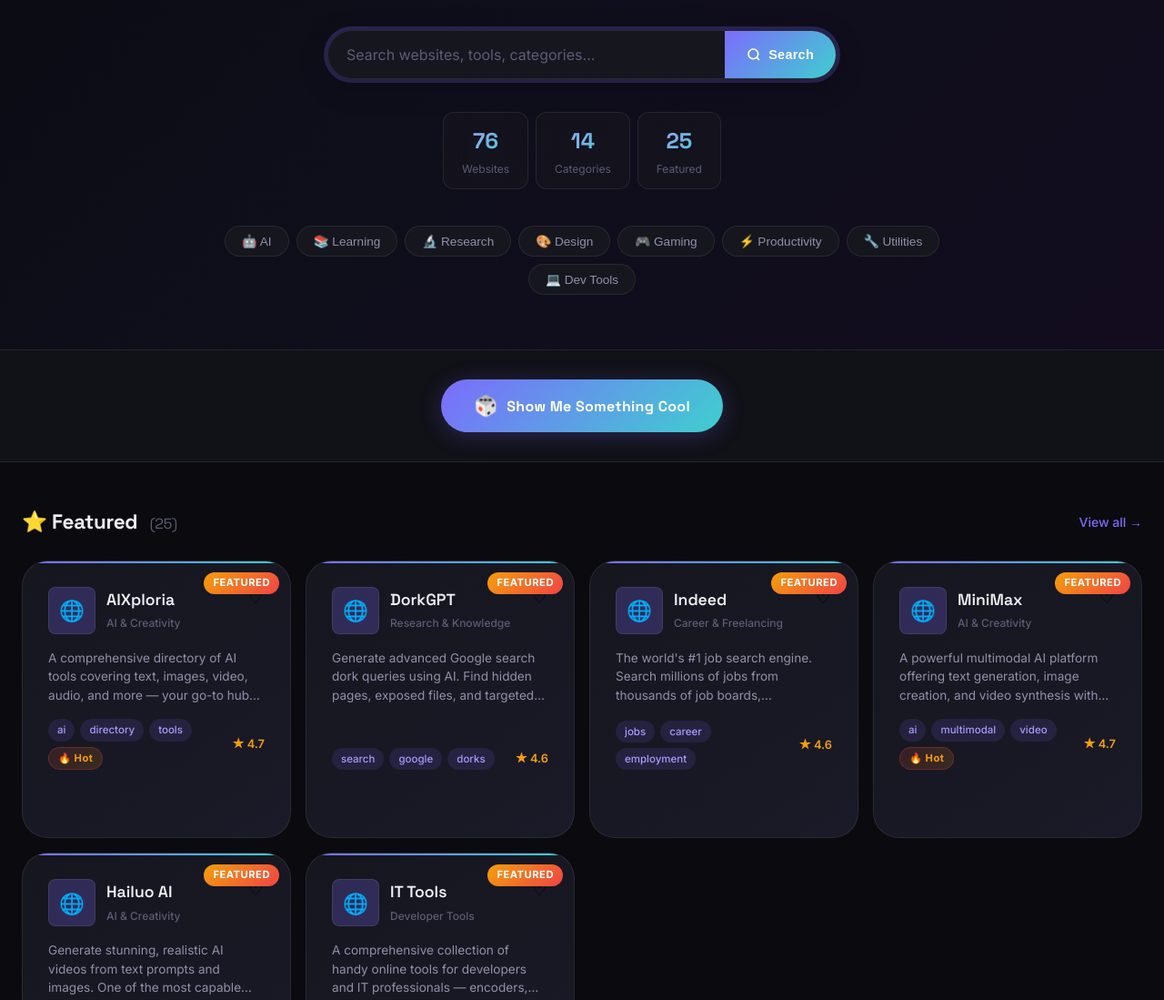
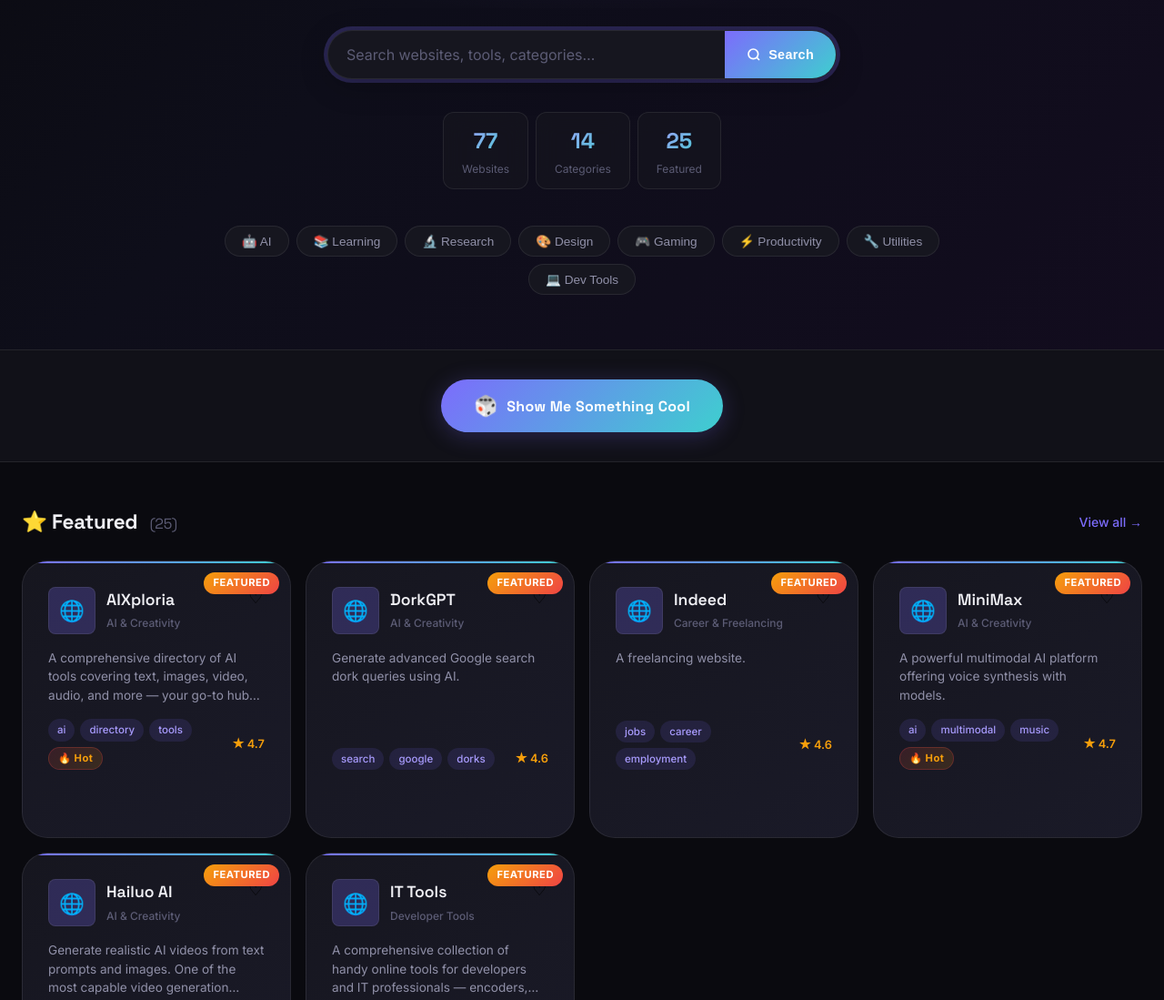
Before and after one commit to AnythingHub/Anythinghub, a plain HTML site: page index.html in a window 1280 px wide. Shown: the part 420-1519 px from the top of the page at 91% size. Drawn offline with Linux system fonts and the light colour scheme.

Commit message:
Update index.html

```diff
--- a/index.html
+++ b/index.html
@@ -1298,35 +1298,35 @@
   {name:"AllGPT",url:"https://allgpt.com/app/billing",description:"Access multiple GPT models and AI chat interfaces from a single unified platform. Compare responses and find the best AI for your task.",category:"AI & Creativity",tags:["ai","gpt","chatbot","aggregator"],featured:false,rating:4.1,dateAdded:"2024-12-10"},
    {name:"AI Chief",url:"https://aichief.com/",description:"Access multiple GPT models and AI chat interfaces from a single unified platform. Compare responses and find the best AI for your task.",category:"AI & Creativity",tags:["ai","gpt","chatbot","aggregator"],featured:false,rating:4.1,dateAdded:"2026-06-14"},
   {name:"VidBox",url:"https://vidbox.dev/",description:"for seeing movies, series, and anything just for free.",category:"Entertainment",tags:["video","tools","browser","Entertainment"],featured:false,rating:4.3,dateAdded:"2024-11-15"},
-  {name:"AnkerGames",url:"https://ankergames.net/",description:"A curated collection of fun, free browser games. Play action, puzzle, strategy, and adventure games download needed.",category:"Gaming",tags:["games","browser","free","fun"],featured:false,rating:4.4,dateAdded:"2024-10-30"},
-  {name:"A Descargar",url:"https://adescargar.net/",description:"A Spanish-language platform offering free downloads of software, apps, and digital tools for Windows, Mac, and Android.",category:"Utilities",tags:["downloads","software","free","apps"],featured:false,rating:3.9,dateAdded:"2024-10-22"},
-  {name:"DorkGPT",url:"https://www.dorkgpt.com/",description:"Generate advanced Google search dork queries using AI. Find hidden pages, exposed files, and targeted information with precision search syntax.",category:"Research & Knowledge",tags:["search","google","dorks","research","ai"],featured:true,rating:4.6,dateAdded:"2024-12-08"},
+  {name:"AnkerGames",url:"https://ankergames.net/",description:"A curated collection of fun games. Play action, puzzle, strategy, and adventure games download needed.",category:"Gaming",tags:["games","browser","free","fun"],featured:false,rating:4.4,dateAdded:"2024-10-30"},
+  {name:"A Descargar",url:"https://adescargar.net/",description:"A platform offering free downloads of software, apps for Windows, Mac, and Android.",category:"Utilities",tags:["downloads","software","free","apps"],featured:false,rating:3.9,dateAdded:"2024-10-22"},
+  {name:"DorkGPT",url:"https://www.dorkgpt.com/",description:"Generate advanced Google search dork queries using AI.",category:"AI & Creativity",tags:["search","google","dorks","research","ai"],featured:true,rating:4.6,dateAdded:"2024-12-08"},
   {name:"PeoplePerHour",url:"https://www.peopleperhour.com/",description:"A freelance marketplace connecting businesses with expert designers, developers, writers, and marketers. Post projects or find work globally.",category:"Career & Freelancing",tags:["freelance","jobs","marketplace","remote"],featured:false,rating:4.3,dateAdded:"2024-09-15"},
-  {name:"Indeed",url:"https://www.indeed.com/",description:"The world's #1 job search engine. Search millions of jobs from thousands of job boards, newspapers, classifieds, and company websites.",category:"Career & Freelancing",tags:["jobs","career","employment","hiring"],featured:true,rating:4.6,dateAdded:"2024-08-01"},
+  {name:"Indeed",url:"https://www.indeed.com/",description:"A freelancing website.",category:"Career & Freelancing",tags:["jobs","career","employment","hiring"],featured:true,rating:4.6,dateAdded:"2024-08-01"},
   {name:"Wethrift",url:"https://www.wethrift.com/",description:"Find the best coupon codes, promo deals, and discount offers across thousands of online stores. Save money on every online purchase.",category:"Utilities",tags:["coupons","deals","shopping","discounts"],featured:false,rating:4.2,dateAdded:"2024-09-10"},
-  {name:"MiniMax",url:"https://www.minimax.io/",description:"A powerful multimodal AI platform offering text generation, image creation, and video synthesis with state-of-the-art models.",category:"AI & Creativity",tags:["ai","multimodal","video","image","text"],featured:true,rating:4.7,dateAdded:"2024-12-12"},
-  {name:"Hailuo AI",url:"https://hailuoai.video/",description:"Generate stunning, realistic AI videos from text prompts and images. One of the most capable video generation platforms available.",category:"AI & Creativity",tags:["ai","video","generation","creative"],featured:true,rating:4.8,dateAdded:"2024-12-15"},
+  {name:"MiniMax",url:"https://www.minimax.io/",description:"A powerful multimodal AI platform offering voice synthesis with models.",category:"AI & Creativity",tags:["ai","multimodal","music","image","text"],featured:true,rating:4.7,dateAdded:"2024-12-12"},
+  {name:"Hailuo AI",url:"https://hailuoai.video/",description:"Generate realistic AI videos from text prompts and images. One of the most capable video generation platforms available.",category:"AI & Creativity",tags:["ai","video","generation","creative"],featured:true,rating:4.8,dateAdded:"2024-12-15"},
   {name:"IT Tools",url:"https://it-tools.tech/",description:"A comprehensive collection of handy online tools for developers and IT professionals — encoders, formatters, generators, converters, and more.",category:"Developer Tools",tags:["tools","developer","utilities","encode","format"],featured:true,rating:4.9,dateAdded:"2024-11-01"},
-  {name:"AutoDraw",url:"https://autodraw.com/",description:"Google's AI drawing tool that turns rough sketches into clean illustrations by predicting what you're trying to draw in real time.",category:"Design & Creative Tools",tags:["drawing","ai","google","art","sketching"],featured:false,rating:4.4,dateAdded:"2024-10-05"},
+  {name:"AutoDraw",url:"https://autodraw.com/",description:"A drawing website for fun",category:"Design & Creative Tools",tags:["drawing","ai","art","sketching"],featured:false,rating:4.4,dateAdded:"2024-10-05"},
   {name:"GeoFS",url:"https://www.geo-fs.com/",description:"A free browser-based flight simulator with real satellite imagery. Fly anywhere in the world without installing anything.",category:"Gaming",tags:["flight","simulator","browser","free","3d"],featured:false,rating:4.5,dateAdded:"2024-09-25"},
   {name:"Musicca",url:"https://www.musicca.com/",description:"Free music theory tools and ear training exercises. Practice scales, chords, intervals, and rhythm with interactive lessons.",category:"Music",tags:["music","theory","ear training","learn","free"],featured:false,rating:4.3,dateAdded:"2024-10-18"},
   {name:"Perler Beads Designer",url:"https://perlerbeads.net/designer",description:"Design custom perler bead patterns online. Create pixel art templates that you can then recreate with physical craft beads.",category:"Design & Creative Tools",tags:["craft","pixel art","design","beads","diy"],featured:false,rating:4.1,dateAdded:"2024-11-05"},
   {name:"Learn Anything",url:"https://learn-anything.xyz/",description:"An open-source knowledge graph for learning anything. Discover curated learning paths, resources, and communities for any skill or topic.",category:"Learning & Education",tags:["learning","knowledge","open source","paths","skills"],featured:true,rating:4.7,dateAdded:"2024-10-10"},
-  {name:"Electude Simulator",url:"https://simulator.electude.com/simulator",description:"Interactive automotive electrical simulator for mechanics and students. Practice troubleshooting electrical circuits virtually.",category:"Learning & Education",tags:["automotive","simulator","electrical","education","mechanic"],featured:false,rating:4.4,dateAdded:"2024-11-12"},
-  {name:"Bullrock Fitness",url:"https://bullrockfitness.com/",description:"A fitness platform offering structured workout programs, exercise guides, nutrition tips, and progress tracking for all fitness levels.",category:"Fitness",tags:["fitness","workout","health","programs","nutrition"],featured:false,rating:4.2,dateAdded:"2024-10-28"},
+  {name:"Electude Simulator",url:"https://simulator.electude.com/simulator",description:"Interactive automotive electrical simulator for mechanics and students. Practice troubleshooting electrical circuits IN CARS virtually.",category:"Learning & Education",tags:["automotive","simulator","electrical","education","mechanic"],featured:false,rating:4.4,dateAdded:"2024-11-12"},
+  {name:"Bullrock Fitness",url:"https://bullrockfitness.com/",description:"A fitness platform offering various products",category:"Fitness",tags:["fitness","workout","health","programs","nutrition"],featured:false,rating:4.2,dateAdded:"2024-10-28"},
   {name:"CroxyProxy",url:"https://www.croxyproxy.com/",description:"A free web proxy service that lets you browse websites anonymously and access geo-restricted content from any location.",category:"Utilities",tags:["proxy","vpn","privacy","anonymity","bypass"],featured:false,rating:4.0,dateAdded:"2024-09-08"},
   {name:"QuenQ",url:"https://quenq.com/",description:"Game directly on browser",category:"Gaming",tags:["ai","research","qa","answers","knowledge"],featured:false,rating:4.2,dateAdded:"2024-12-03"},
-  {name:"Gamma",url:"https://gamma.app/create/",description:"AI-powered presentation and document creator. Generate beautiful slides, docs, and webpages in seconds with just a text prompt.",category:"AI & Creativity",tags:["presentation","ai","slides","documents","design"],featured:true,rating:4.8,dateAdded:"2024-11-20"},
+  {name:"Gamma",url:"https://gamma.app/create/",description:"AI-powered step by step guide with text prompt.",category:"AI & Creativity",tags:["presentation","ai","slides","documents","design"],featured:true,rating:4.8,dateAdded:"2024-11-20"},
   {name:"TextLab",url:"https://textlab.javii.tools/",description:"A collection of text manipulation tools for developers and writers. Transform, clean, convert, and analyze text with ease.",category:"Developer Tools",tags:["text","tools","developer","utilities","manipulate"],featured:false,rating:4.0,dateAdded:"2024-11-08"},
-  {name:"ModsNation",url:"https://www.modsnation.com/",description:"A community-driven platform for game mods. Discover, download, and share mods for popular games across all platforms.",category:"Gaming",tags:["mods","games","community","download","gaming"],featured:false,rating:4.3,dateAdded:"2024-10-14"},
+  {name:"ModsNation",url:"https://www.modsnation.com/",description:"AI power 3d car configurator.",category:"Productivity",tags:["mods","games","community","download","gaming"],featured:false,rating:4.3,dateAdded:"2024-10-14"},
   {name:"LeoLabs Threat Assessment",url:"https://leolabs.space/threat-assessment/",description:"Real-time space debris and satellite collision threat assessment. Monitor objects in low Earth orbit and assess conjunction risks.",category:"Science",tags:["space","satellites","debris","science","real-time"],featured:true,rating:4.8,dateAdded:"2024-12-01"},
   {name:"Coddy",url:"https://coddy.tech/",description:"Learn programming through interactive challenges and bite-sized coding exercises. Master languages like Python, JavaScript, and more.",category:"Learning & Education",tags:["coding","learn","programming","challenges","interactive"],featured:false,rating:4.5,dateAdded:"2024-11-15"},
-  {name:"JavaLab",url:"https://javalab.org/en/",description:"Interactive Java-based science and math simulations. Explore physics, chemistry, biology, and math through hands-on virtual experiments.",category:"Science",tags:["java","science","simulations","physics","math","education"],featured:false,rating:4.6,dateAdded:"2024-10-20"},
+  {name:"JavaLab",url:"https://javalab.org/en/",description:"Simulations, Probeware, Coding",category:"Research & Knowledge",tags:["java","science","simulations","physics","math","education"],featured:false,rating:4.6,dateAdded:"2024-10-20"},
   {name:"CADMapper",url:"https://cadmapper.com/",description:"Download ready-to-use CAD files for any city in the world. Generates 3D building models and site maps from OpenStreetMap data.",category:"Design & Creative Tools",tags:["cad","maps","3d","architecture","design"],featured:false,rating:4.4,dateAdded:"2024-09-28"},
   {name:"The Toymaker",url:"https://www.thetoymaker.com/",description:"Free printable paper toy templates and craft patterns. Download, print, fold, and create charming paper characters and objects.",category:"Design & Creative Tools",tags:["paper","craft","toys","printable","diy"],featured:false,rating:4.1,dateAdded:"2024-10-06"},
   {name:"Sci-Bot",url:"https://sci-bot.ru/",description:"An AI-powered scientific assistant that helps researchers find papers, summarize findings, and answer complex scientific questions.",category:"Research & Knowledge",tags:["science","ai","research","papers","bot"],featured:false,rating:4.0,dateAdded:"2024-11-22"},
   {name:"Anna's Archive",url:"https://annas-archive.gl/",description:"The world's largest open-access library aggregator. Search and access millions of books, papers, and academic resources from multiple archives.",category:"Research & Knowledge",tags:["books","library","open access","research","archive"],featured:true,rating:4.9,dateAdded:"2024-09-01"},
-  {name:"Zotero",url:"https://www.zotero.org/",description:"A free, easy-to-use tool to collect, organize, annotate, cite, and share research. The gold standard for academic reference management.",category:"Research & Knowledge",tags:["research","citations","reference","academic","free"],featured:true,rating:4.9,dateAdded:"2024-08-15"},
+  {name:"Zotero",url:"https://www.zotero.org/",description:"Your personal research assisstant.",category:"Research & Knowledge",tags:["research","citations","reference","academic","free"],featured:true,rating:4.9,dateAdded:"2024-08-15"},
   {name:"WolframAlpha",url:"https://www.wolframalpha.com/",description:"The world's definitive source for expert-level computation. Answers complex math, science, nutrition, finance, history questions and more.",category:"Research & Knowledge",tags:["math","science","computation","knowledge","ai"],featured:true,rating:4.9,dateAdded:"2024-08-01"},
   {name:"Fastweb",url:"https://www.fastweb.com/",description:"The largest scholarship search platform in the US. Find scholarships, grants, internships, and financial aid for students of all backgrounds.",category:"Learning & Education",tags:["scholarships","education","students","financial aid","grants"],featured:false,rating:4.5,dateAdded:"2024-09-20"},
   {name:"FreeSewing",url:"https://freesewing.eu/",description:"Open-source sewing patterns for custom-fit garments. Generate patterns based on your exact measurements — completely free.",category:"Design & Creative Tools",tags:["sewing","patterns","fashion","diy","open source"],featured:false,rating:4.3,dateAdded:"2024-10-15"},
@@ -1338,12 +1338,12 @@
   {name:"Old Games Download",url:"https://oldgamesdownload.com/",description:"Download classic retro PC games from the 1980s, 1990s, and 2000s for free. Revisit DOS games, early Windows titles, and nostalgic classics.",category:"Gaming",tags:["retro","games","classic","download","nostalgia"],featured:false,rating:4.4,dateAdded:"2024-10-02"},
   {name:"Emergent",url:"https://app.emergent.sh/home",description:"AI-powered app builder that lets you create fully functional web applications through natural language descriptions. Code-free development.",category:"AI & Creativity",tags:["ai","app builder","no-code","development","web"],featured:false,rating:4.3,dateAdded:"2024-12-06"},
   {name:"AutoAE",url:"https://autoae.online/",description:"Automate After Effects workflows using scripts and AI. Speed up motion graphics production with automated rendering and effects.",category:"Design & Creative Tools",tags:["after effects","motion","video","automation","design"],featured:false,rating:4.1,dateAdded:"2024-11-18"},
-  {name:"NeamX",url:"https://neamx.com/",description:"A productivity and project management tool for teams and individuals. Organize tasks, set goals, track progress with a clean interface.",category:"Productivity",tags:["productivity","tasks","project","management","team"],featured:false,rating:4.0,dateAdded:"2024-12-07"},
+  {name:"NeamX",url:"https://neamx.com/",description:"AI thumbnail for Youtube",category:"Productivity",tags:["productivity","tasks","project","management","team"],featured:false,rating:4.0,dateAdded:"2024-12-07"},
   {name:"Muted",url:"https://muted.io/",description:"Interactive music theory reference tool. Explore chords, scales, note relationships, and progressions on an intuitive visual interface.",category:"Music",tags:["music","theory","chords","scales","interactive"],featured:true,rating:4.7,dateAdded:"2024-10-12"},
   {name:"Darebee",url:"https://darebee.com/",description:"Free, ad-free fitness resource with hundreds of workout plans, challenges, and guides. Science-based training for all levels — no equipment needed.",category:"Fitness",tags:["fitness","workout","free","no equipment","health"],featured:true,rating:4.8,dateAdded:"2024-09-18"},
   {name:"Lunchbox Sessions",url:"https://www.lunchboxsessions.com/explore/mobile",description:"Learn hydraulics, pneumatics, and industrial automation through interactive simulations. Professional technical training made visual.",category:"Learning & Education",tags:["hydraulics","automation","learning","industrial","simulation"],featured:false,rating:4.5,dateAdded:"2024-10-30"},
   {name:"Cinegram",url:"https://cinegram.tv/home",description:"Discover films and TV shows with intelligent recommendations. Track what you've watched, get personalized suggestions, and explore cinema.",category:"Entertainment",tags:["movies","tv","recommendations","cinema","tracking"],featured:false,rating:4.2,dateAdded:"2024-11-25"},
-  {name:"Wotaku Wiki",url:"https://wotaku.wiki/",description:"A comprehensive wiki for anime, manga, and Japanese culture enthusiasts. Find resources, guides, databases, and community links all in one place.",category:"Entertainment",tags:["anime","manga","wiki","japan","community"],featured:false,rating:4.5,dateAdded:"2024-10-08"},
+  {name:"Wotaku Wiki",url:"https://wotaku.wiki/",description:"A website with many websites",category:"Utilities",tags:["anime","manga","wiki","japan","community"],featured:false,rating:4.5,dateAdded:"2024-10-08"},
   {name:"EverythingMoe",url:"https://everythingmoe.com/",description:"A curated directory of anime, manga, and weeb-culture websites and tools. Find streaming sites, fan resources, and community platforms.",category:"Entertainment",tags:["anime","manga","weeb","directory","community"],featured:false,rating:4.3,dateAdded:"2024-09-28"},
   {name:"Hunyuan Video",url:"https://www.hunyuanvideo.org/",description:"Tencent's open-source AI video generation model. Create high-quality, consistent videos from text descriptions with impressive motion coherence.",category:"AI & Creativity",tags:["ai","video","generation","open source","tencent"],featured:true,rating:4.7,dateAdded:"2024-12-10"},
   {name:"Tesana AI",url:"https://tesana.ai/en",description:"AI-powered document analysis and data extraction platform. Process contracts, invoices, reports, and PDFs with intelligent automation.",category:"AI & Creativity",tags:["ai","documents","extraction","automation","analysis"],featured:false,rating:4.3,dateAdded:"2024-12-02"},
@@ -1365,7 +1365,8 @@
   {name:"Open Culture",url:"https://www.openculture.com/",description:"Free access to quality cultural and educational media. 1,700+ free online courses, 1,200+ free movies, 900+ free audiobooks from top universities.",category:"Learning & Education",tags:["courses","movies","audiobooks","free","culture","education"],featured:true,rating:4.8,dateAdded:"2024-08-18"},
   {name:"Have I Been Pwned",url:"https://haveibeenpwned.com/",description:"Check if your email address or passwords have been exposed in known data breaches. Monitor your digital security and protect your accounts.",category:"Utilities",tags:["security","breach","privacy","password","check"],featured:true,rating:4.9,dateAdded:"2024-08-12"},
   {name:"AlternativeTo",url:"https://alternativeto.net/software/youcam-video/about/",description:"Find the best alternatives to any software or app. Community-curated alternatives for paid, free, and open-source tools across all platforms.",category:"Utilities",tags:["alternatives","software","apps","comparison","open source"],featured:false,rating:4.7,dateAdded:"2024-09-05"},
-  {name:"AccountKiller",url:"https://www.accountkiller.com/en/home",description:"Guides for deleting accounts on hundreds of websites and apps. Reclaim your privacy and remove your digital footprint easily.",category:"Utilities",tags:["privacy","delete account","security","digital hygiene"],featured:false,rating:4.5,dateAdded:"2024-10-10"},
+  {name:"Framer",url:"https://www.framer.com/",description:"Build websites.",category:"Utilities",tags:["alternatives","software","apps","comparison","open source"],featured:false,rating:4.3,dateAdded:"2026-06-14"},
+  {name:"AccountKiller",url:"https://www.accountkiller.com/en/home",description:"Deletes accounts on hundreds of websites and apps. Reclaim your privacy and remove your digital footprint easily.",category:"Utilities",tags:["privacy","delete account","security","digital hygiene"],featured:false,rating:4.5,dateAdded:"2024-10-10"},
   {name:"FMHY",url:"https://fmhy.net/",description:"The largest curated collection of free internet resources, tools, media, and websites. A massive community-maintained megathread of useful links.",category:"Research & Knowledge",tags:["directory","free","resources","community","mega"],featured:true,rating:4.9,dateAdded:"2024-08-01"}
 ];
 
```
